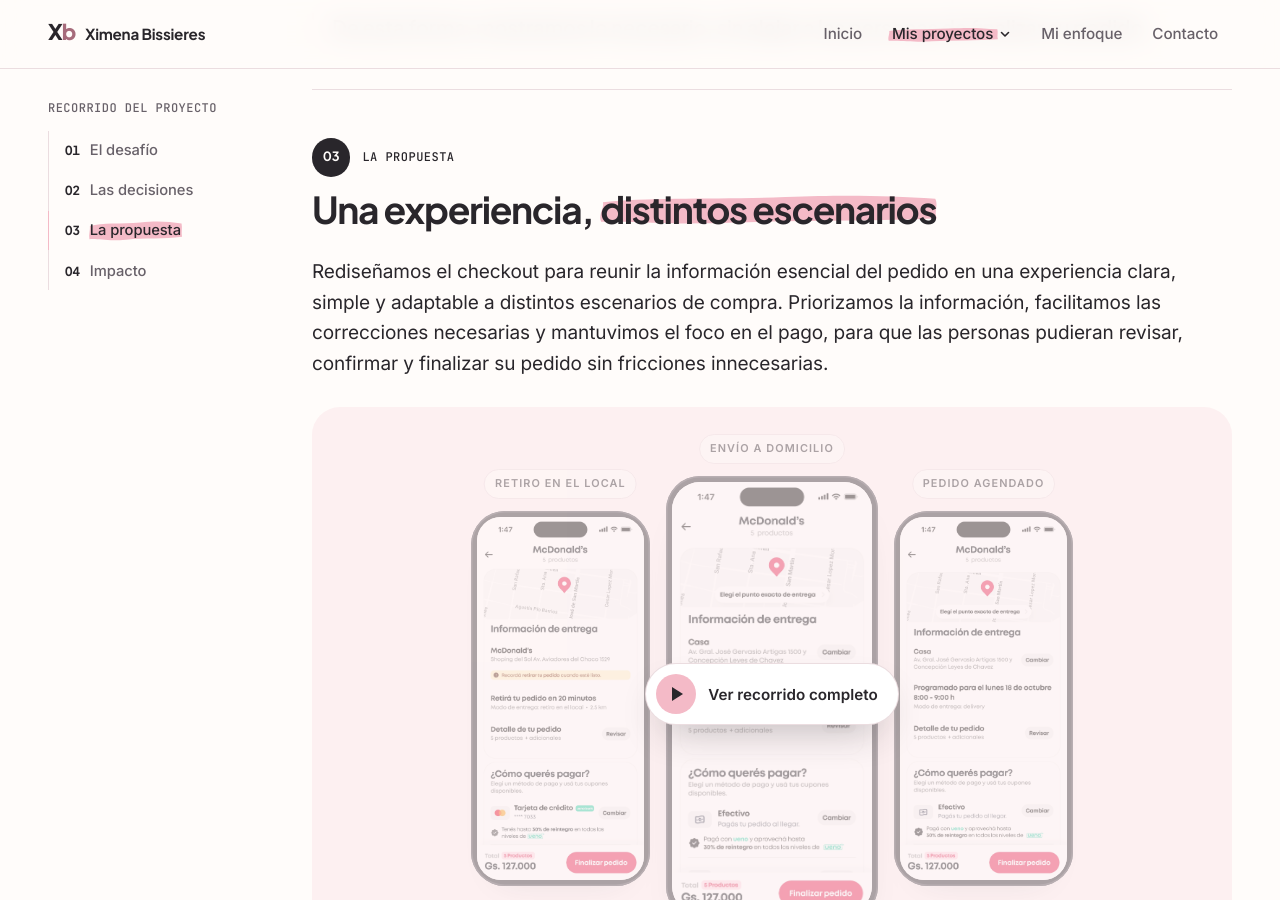
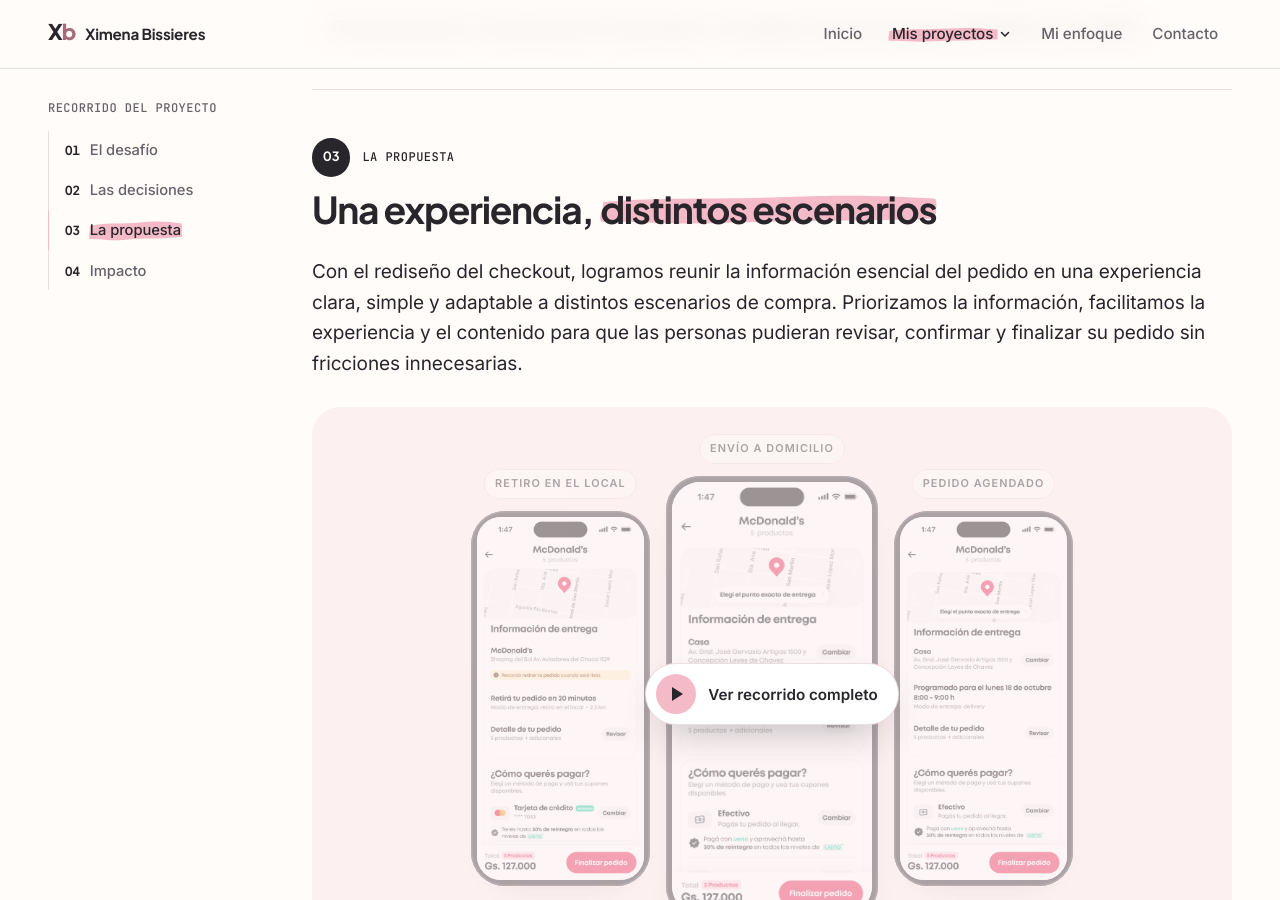
Before and after one commit to ximebissieres/Ximebissieres.github.io, a Jekyll site: the page built from proyectos/monchis.html, in a window 1280 px wide and 900 px high, scrolled down 3023 px. Built offline with Jekyll 4.4.1, drawn with Linux system fonts in a browser that asks for light colours.

Commit message:
Monchis: ajuste de la bajada de La propuesta
Co-Authored-By: Claude Opus 5.5 <noreply@anthropic.com>
Claude-Session: https://claude.ai/code/session_01DJ4kQgEHjb3PtnpPBBuZ5X

```diff
--- a/proyectos/monchis.html
+++ b/proyectos/monchis.html
@@ -150,7 +150,7 @@ summary: 'En Monchis, los pedidos podían ser con envío a domicilio, retiro en
 
     <section class="chapter" id="propuesta" data-title="La propuesta">
       <header class="chapter-head"><p class="eyebrow">La propuesta</p><h2 class="chapter-title">Una experiencia, <em>distintos escenarios</em></h2></header>
-      <p class="lead">Rediseñamos el checkout para reunir la información esencial del pedido en una experiencia clara, simple y adaptable a distintos escenarios de compra. Priorizamos la información, facilitamos las correcciones necesarias y mantuvimos el foco en el pago, para que las personas pudieran revisar, confirmar y finalizar su pedido sin fricciones innecesarias.</p>
+      <p class="lead">Con el rediseño del checkout, logramos reunir la información esencial del pedido en una experiencia clara, simple y adaptable a distintos escenarios de compra. Priorizamos la información, facilitamos la experiencia y el contenido para que las personas pudieran revisar, confirmar y finalizar su pedido sin fricciones innecesarias.</p>
       {% assign mp = site.data.projects | where: "slug", "monchis" | first %}
       <div class="prop-stage prop-video" data-poster-video>
         {% include case-screens.html project=mp inline=true %}
```
